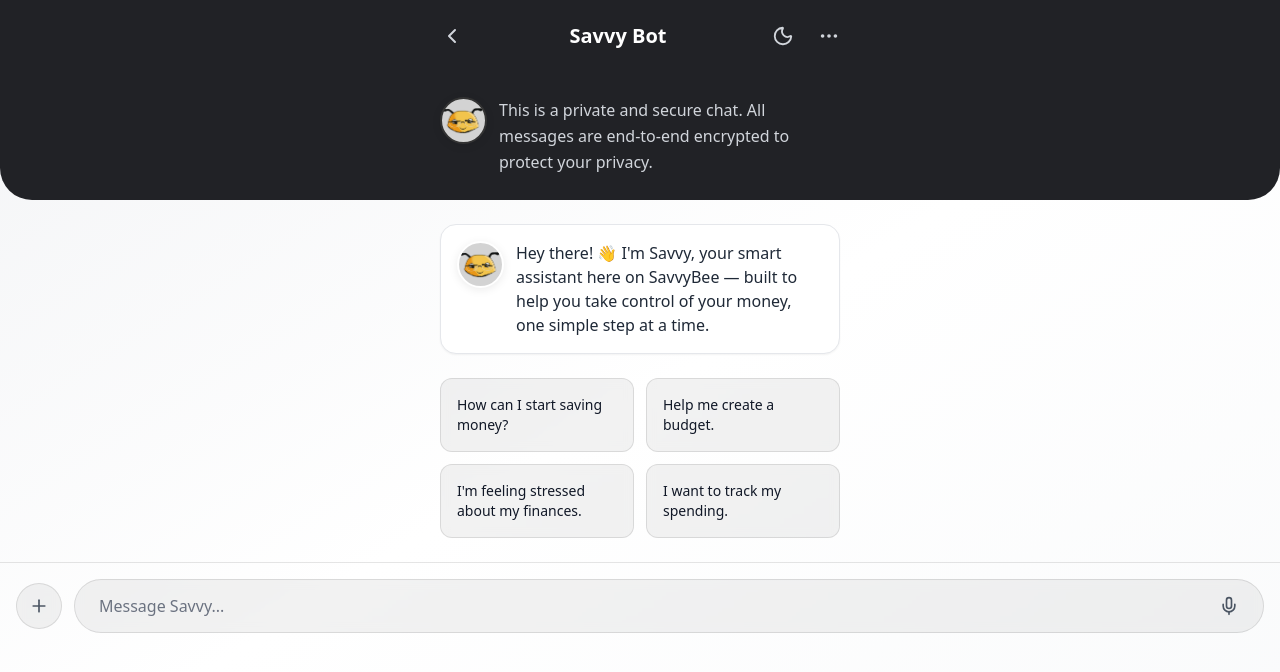
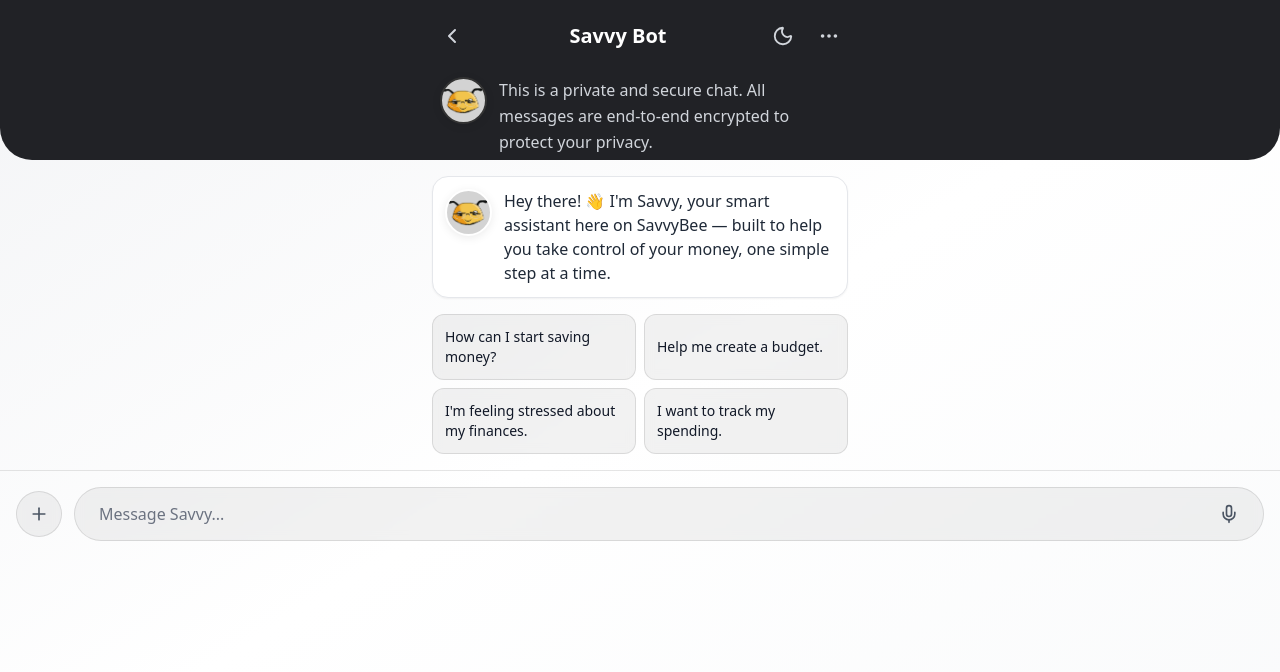
Before and after one commit to digitalboomster/savvy-bot-canvas-remake, a React (Vite) app: page /chat in a window 1280 px wide. Shown: the top 672 px of the page. Built offline with nearby package versions, Linux system fonts and the light colour scheme.

Commit message:
Refactor: Reduce large spaces
Reduce unnecessary large spaces on the chat page.

```diff
--- a/src/components/ChatMessages.tsx
+++ b/src/components/ChatMessages.tsx
@@ -21,7 +21,7 @@ const ChatMessages: React.FC<ChatMessagesProps> = ({
   messagesEndRef,
 }) => {
   return (
-    <div className="flex-1 overflow-y-auto px-4 py-6 space-y-4">
+    <div className="flex-1 overflow-y-auto px-4 py-3 space-y-3">
       {messages.map((message) => {
         // Conditional classes for message bubbles
         const bubbleClasses = message.isUser
--- a/src/components/ChatPage.tsx
+++ b/src/components/ChatPage.tsx
@@ -102,7 +102,7 @@ const ChatPage = () => {
       {showWelcome ? (
         <>
           <div className="w-full bg-[#212226] rounded-b-[32px] text-white">
-              <div className="max-w-md mx-auto h-[200px] flex flex-col">
+              <div className="max-w-md mx-auto h-[160px] flex flex-col">
                   <ChatHeader isDarkMode={isDarkMode} toggleTheme={toggleTheme} isAlwaysDark />
                   <div className="px-6 flex-grow flex items-center">
                       <div className="flex items-start gap-3">
--- a/src/components/ChatWelcome.tsx
+++ b/src/components/ChatWelcome.tsx
@@ -26,9 +26,9 @@ const ChatWelcome: React.FC<ChatWelcomeProps> = ({
   isDarkMode, starterPrompts, onPromptClick
 }) => {
   return (
-    <div className="p-6 space-y-6">
+    <div className="p-4 space-y-4">
       {/* AI Welcome Message */}
-      <div className={`${isDarkMode ? 'bg-gray-100' : 'bg-white shadow-sm border border-gray-200'} rounded-2xl p-4`}>
+      <div className={`${isDarkMode ? 'bg-gray-100' : 'bg-white shadow-sm border border-gray-200'} rounded-2xl p-3`}>
         <div className="flex items-start gap-3">
           <AiAvatar isDarkMode={isDarkMode} />
           <div className="flex-1">
@@ -39,12 +39,12 @@ const ChatWelcome: React.FC<ChatWelcomeProps> = ({
         </div>
       </div>
       {/* Starter Prompts */}
-      <div className="grid grid-cols-2 gap-3">
+      <div className="grid grid-cols-2 gap-2">
         {starterPrompts.map((prompt, index) => (
           <button
             key={index}
             onClick={() => onPromptClick(prompt)}
-            className={`${isDarkMode ? 'bg-white/5 border-white/10 hover:bg-white/10' : 'bg-black/5 border-black/10 hover:bg-black/10'} backdrop-blur-sm border rounded-xl p-4 text-left transition-all duration-200 text-sm hover:-translate-y-1`}
+            className={`${isDarkMode ? 'bg-white/5 border-white/10 hover:bg-white/10' : 'bg-black/5 border-black/10 hover:bg-black/10'} backdrop-blur-sm border rounded-xl p-3 text-left transition-all duration-200 text-sm hover:-translate-y-1`}
           >
             {prompt}
           </button>
```
